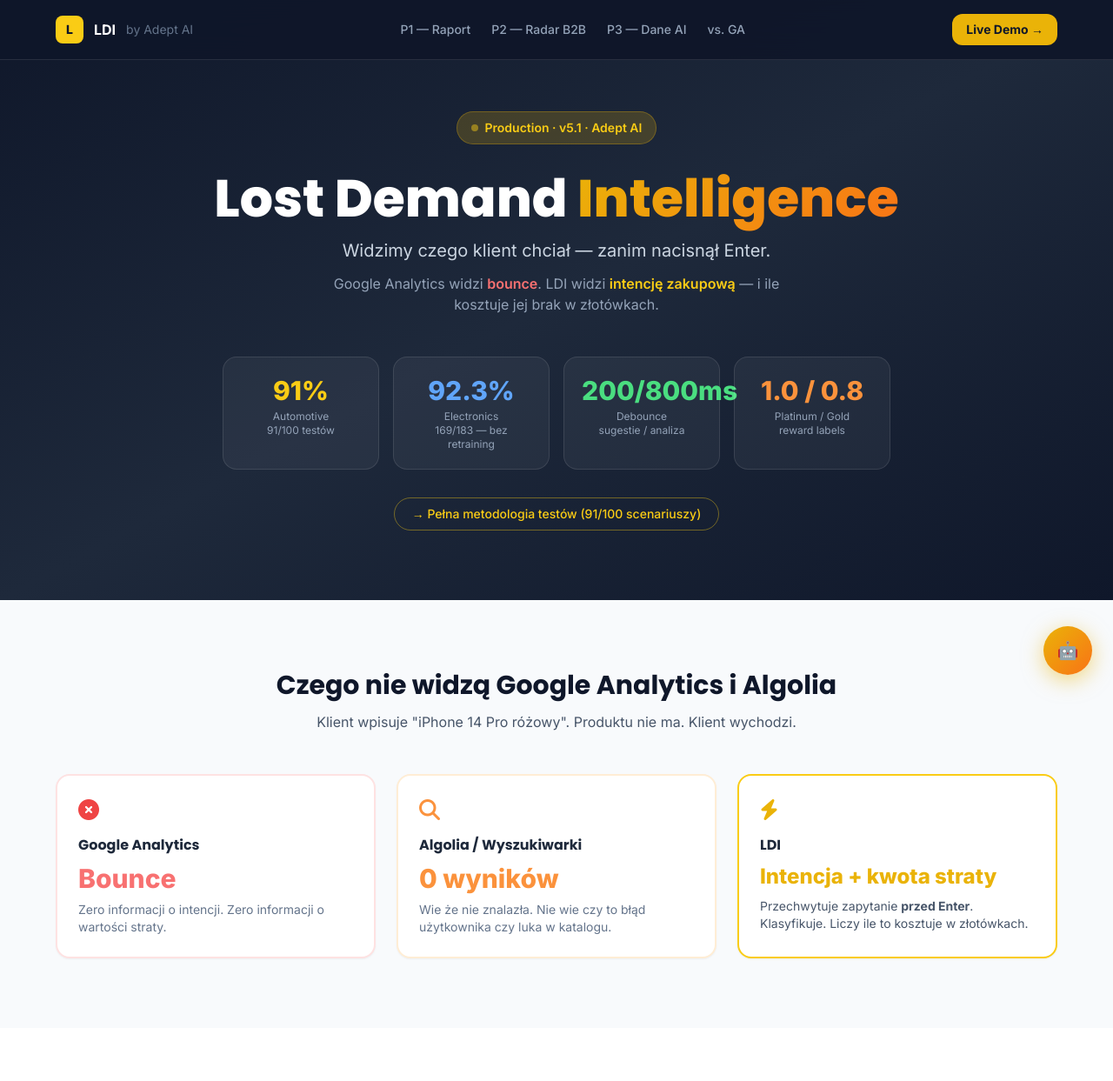
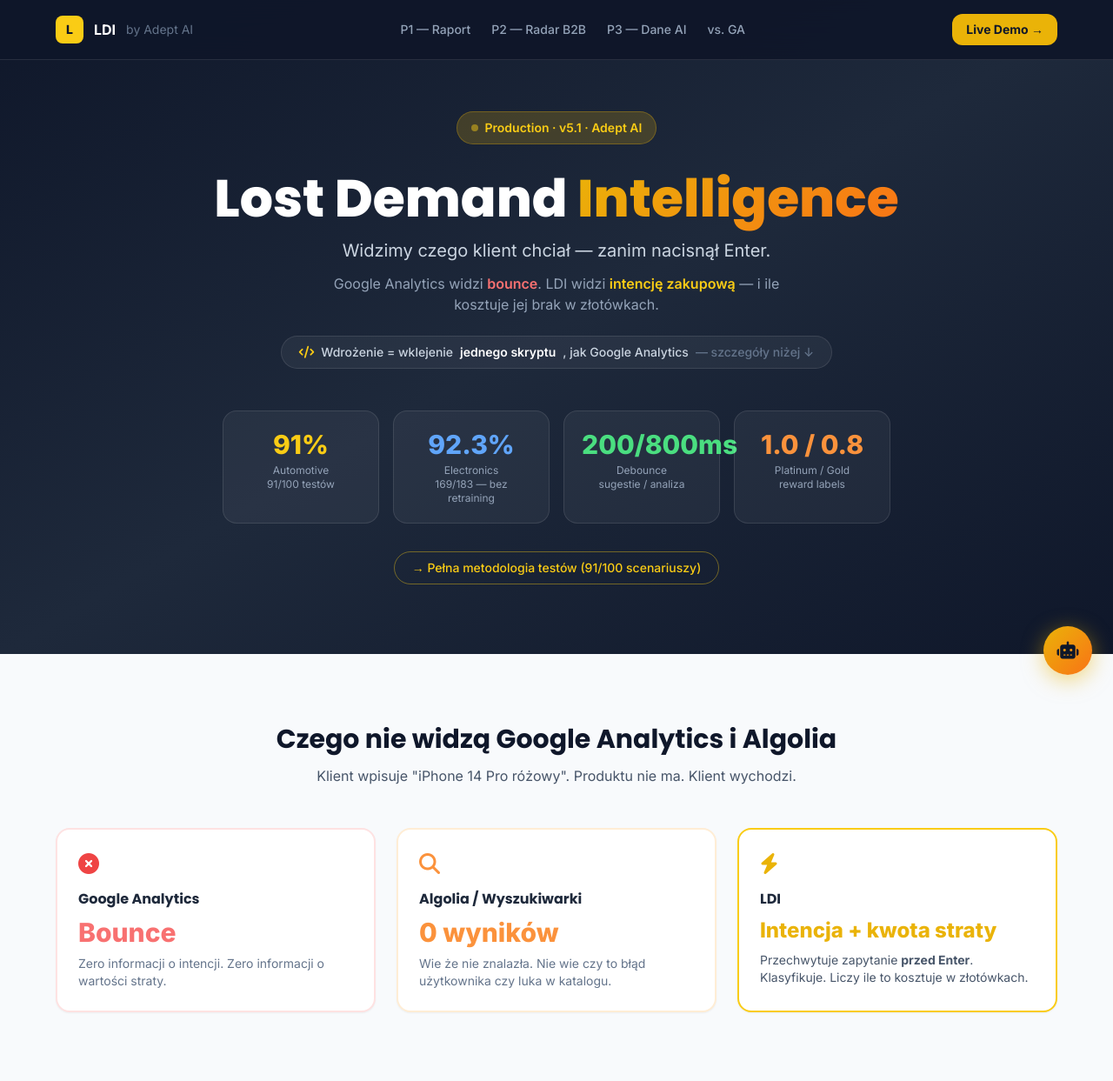
Before and after one commit to lukiikebukuro/forteca_finalna, a Flask app: page /ldi-readme in a window 1280 px wide. Shown: the top 1243 px of the page at 87% size. Run offline with Flask 3, Linux system fonts and the light colour scheme; parts of the project's set-up code (start-up, migrations or seed data) failed here and were passed over; some libraries are stand-ins or nearby versions.

Commit message:
ldi-readme: ikona robota FA zamiast emoji + nagłówek "wdrożenie = jeden skrypt"
- 8× emoji robota -> Font Awesome fa-robot (spójne z resztą ikon strony,
  mniej "AI-generated"); toggle chatu przełącza innerHTML zamiast textContent
- hero: klikalny wiersz "Wdrożenie = wklejenie jednego skryptu, jak GA"
  scrollujący do sekcji wdrożenia (id=wdrozenie + scroll-mt-20)

Co-Authored-By: Claude Opus 4.8 <noreply@anthropic.com>

```diff
--- a/templates/ldi_readme.html
+++ b/templates/ldi_readme.html
@@ -80,10 +80,15 @@
         <p class="text-xl text-slate-300 mb-3 max-w-2xl mx-auto">
             Widzimy czego klient chciał — zanim nacisnął Enter.
         </p>
-        <p class="text-slate-400 mb-12 max-w-xl mx-auto">
+        <p class="text-slate-400 mb-6 max-w-xl mx-auto">
             Google Analytics widzi <span class="text-red-400 font-semibold">bounce</span>.
             LDI widzi <span class="text-yellow-400 font-semibold">intencję zakupową</span> — i ile kosztuje jej brak w złotówkach.
         </p>
+        <a href="#wdrozenie" class="inline-flex items-center gap-2 mb-12 text-sm font-medium text-slate-300 hover:text-yellow-400 bg-white/5 border border-white/10 hover:border-yellow-400/40 rounded-full px-5 py-2 transition-colors">
+            <i class="fas fa-code text-yellow-400"></i>
+            Wdrożenie = wklejenie <span class="text-white font-semibold">jednego skryptu</span>, jak Google Analytics
+            <span class="text-slate-500 hidden sm:inline">— szczegóły niżej ↓</span>
+        </a>
 
         <div class="grid grid-cols-2 md:grid-cols-4 gap-4 max-w-3xl mx-auto">
             <div class="bg-white/5 border border-white/10 rounded-2xl p-5">
@@ -302,7 +307,7 @@
 </section>
 
 <!-- WDROŻENIE + BEZPIECZEŃSTWO -->
-<section class="py-20 px-6 bg-slate-50">
+<section id="wdrozenie" class="py-20 px-6 bg-slate-50 scroll-mt-20">
     <div class="max-w-6xl mx-auto">
         <div class="grid md:grid-cols-2 gap-12">
             <div>
@@ -363,7 +368,7 @@
     <div id="chat-window" class="chat-window closed">
         <div class="bg-slate-900 rounded-t-2xl px-4 py-3 flex items-center justify-between flex-shrink-0">
             <div class="flex items-center gap-3">
-                <div class="w-8 h-8 bg-yellow-400 rounded-xl flex items-center justify-center text-base">🤖</div>
+                <div class="w-8 h-8 bg-yellow-400 rounded-xl flex items-center justify-center text-base text-slate-900"><i class="fas fa-robot"></i></div>
                 <div>
                     <div class="text-white font-bold text-sm">LDI Expert</div>
                     <div class="flex items-center gap-1 text-green-400 text-xs">
@@ -377,11 +382,11 @@
 
         <div id="chat-messages" class="flex-1 overflow-y-auto p-4 space-y-3 bg-white">
             <div class="flex gap-2">
-                <div class="w-6 h-6 bg-yellow-100 rounded-lg flex items-center justify-center text-xs flex-shrink-0 mt-1">🤖</div>
+                <div class="w-6 h-6 bg-yellow-100 rounded-lg flex items-center justify-center text-xs flex-shrink-0 mt-1"><i class="fas fa-robot text-yellow-700"></i></div>
                 <div class="chat-bubble-bot p-3 text-sm text-slate-700">Cześć! Zapytaj mnie o LDI — RODO, wdrożenie, ceny, Gold Signal, dane AI.</div>
             </div>
             <div class="flex gap-2">
-                <div class="w-6 h-6 bg-yellow-100 rounded-lg flex items-center justify-center text-xs flex-shrink-0 mt-1">🤖</div>
+                <div class="w-6 h-6 bg-yellow-100 rounded-lg flex items-center justify-center text-xs flex-shrink-0 mt-1"><i class="fas fa-robot text-yellow-700"></i></div>
                 <div class="chat-bubble-bot p-3 text-sm text-slate-600">
                     <span class="text-blue-600 cursor-pointer hover:underline block" onclick="quickAsk('Czy to nie keylogger?')">💬 Czy to nie keylogger?</span>
                     <span class="text-blue-600 cursor-pointer hover:underline block mt-1" onclick="quickAsk('Ile kosztuje?')">💬 Ile kosztuje?</span>
@@ -401,7 +406,7 @@
     </div>
 
     <div class="chat-toggle" onclick="toggleChat()">
-        <span id="chat-icon" class="text-slate-900 text-xl">🤖</span>
+        <span id="chat-icon" class="text-slate-900 text-xl"><i class="fas fa-robot"></i></span>
     </div>
 </div>
 
@@ -412,7 +417,7 @@ const history = [];
 function toggleChat() {
     chatOpen = !chatOpen;
     document.getElementById('chat-window').classList.toggle('closed', !chatOpen);
-    document.getElementById('chat-icon').textContent = chatOpen ? '✕' : '🤖';
+    document.getElementById('chat-icon').innerHTML = chatOpen ? '<i class="fas fa-xmark"></i>' : '<i class="fas fa-robot"></i>';
     if (chatOpen) document.getElementById('chat-input').focus();
 }
 
@@ -435,7 +440,7 @@ async function sendMessage() {
     msgs.scrollTop = msgs.scrollHeight;
 
     const lid = 'l' + Date.now();
-    msgs.innerHTML += `<div id="${lid}" class="flex gap-2"><div class="w-6 h-6 bg-yellow-100 rounded-lg flex items-center justify-center text-xs flex-shrink-0 mt-1">🤖</div><div class="chat-bubble-bot p-3 text-sm text-slate-400 animate-pulse">Pisze...</div></div>`;
+    msgs.innerHTML += `<div id="${lid}" class="flex gap-2"><div class="w-6 h-6 bg-yellow-100 rounded-lg flex items-center justify-center text-xs flex-shrink-0 mt-1"><i class="fas fa-robot text-yellow-700"></i></div><div class="chat-bubble-bot p-3 text-sm text-slate-400 animate-pulse">Pisze...</div></div>`;
     msgs.scrollTop = msgs.scrollHeight;
 
     try {
@@ -454,11 +459,11 @@ async function sendMessage() {
         const reply = data.reply || 'Przepraszam, błąd. Napisz bezpośrednio: adeptai.pl';
         history.push({ role: 'assistant', content: reply });
         document.getElementById(lid)?.remove();
-        msgs.innerHTML += `<div class="flex gap-2"><div class="w-6 h-6 bg-yellow-100 rounded-lg flex items-center justify-center text-xs flex-shrink-0 mt-1">🤖</div><div class="chat-bubble-bot p-3 text-sm text-slate-700 max-w-xs">${reply}</div></div>`;
+        msgs.innerHTML += `<div class="flex gap-2"><div class="w-6 h-6 bg-yellow-100 rounded-lg flex items-center justify-center text-xs flex-shrink-0 mt-1"><i class="fas fa-robot text-yellow-700"></i></div><div class="chat-bubble-bot p-3 text-sm text-slate-700 max-w-xs">${reply}</div></div>`;
         msgs.scrollTop = msgs.scrollHeight;
     } catch(e) {
         document.getElementById(lid)?.remove();
-        msgs.innerHTML += `<div class="flex gap-2"><div class="w-6 h-6 bg-yellow-100 rounded-lg flex items-center justify-center text-xs flex-shrink-0 mt-1">🤖</div><div class="chat-bubble-bot p-3 text-sm text-red-500 max-w-xs">Błąd. Napisz: adeptai.pl</div></div>`;
+        msgs.innerHTML += `<div class="flex gap-2"><div class="w-6 h-6 bg-yellow-100 rounded-lg flex items-center justify-center text-xs flex-shrink-0 mt-1"><i class="fas fa-robot text-yellow-700"></i></div><div class="chat-bubble-bot p-3 text-sm text-red-500 max-w-xs">Błąd. Napisz: adeptai.pl</div></div>`;
         msgs.scrollTop = msgs.scrollHeight;
     }
 }
```
